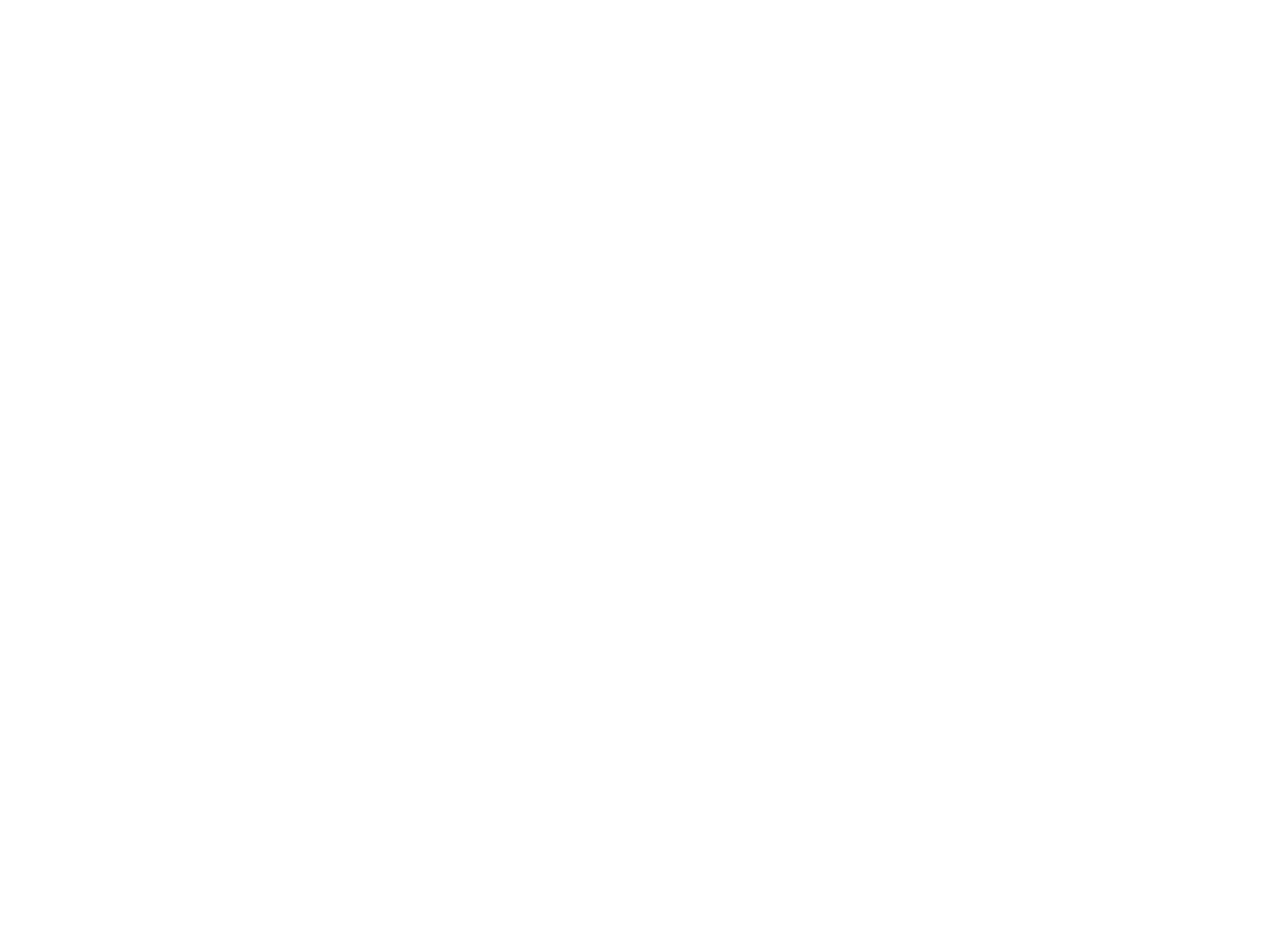
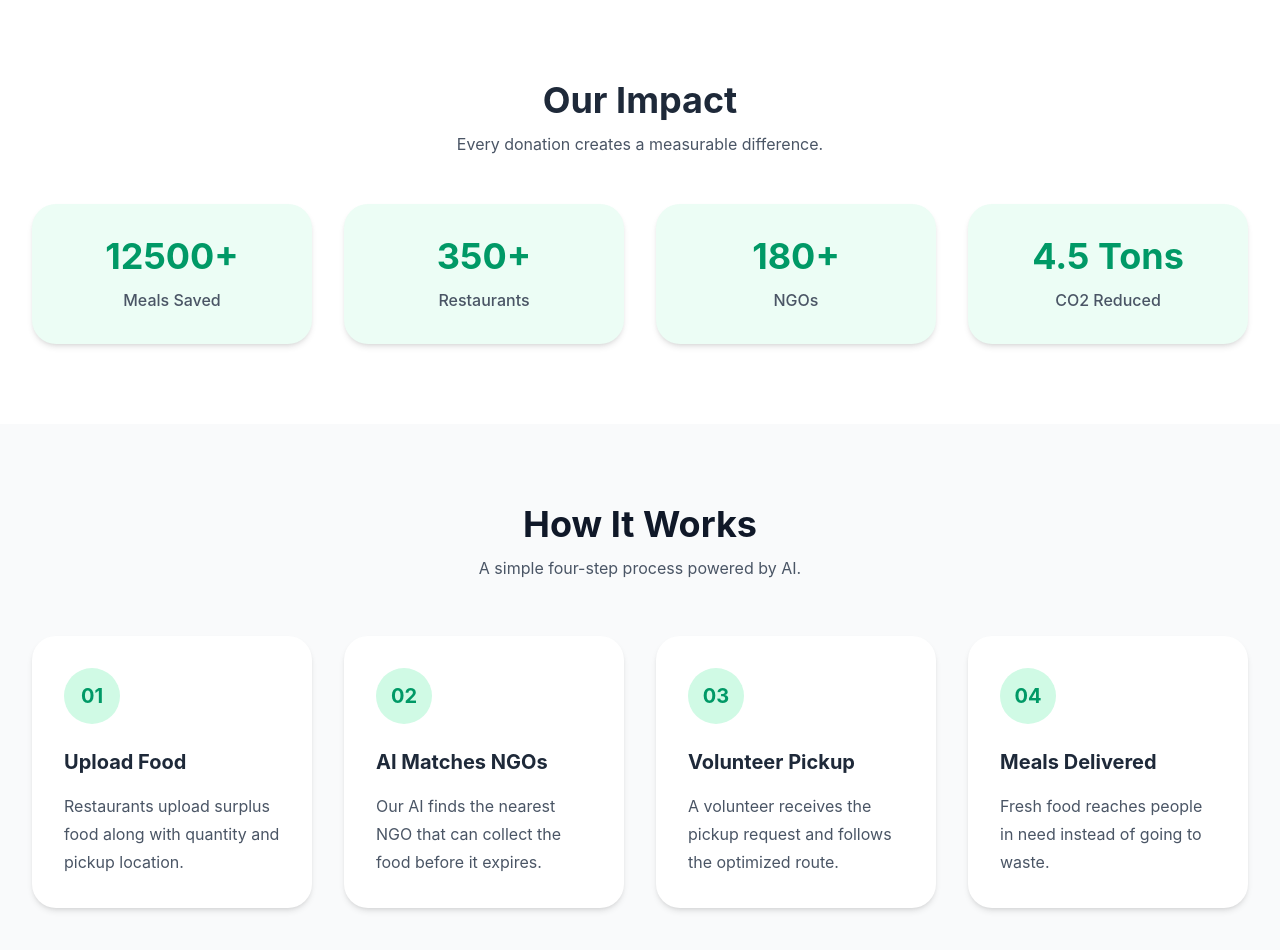
Before and after one commit to rohan1-alt/FoodLinkAI, a React app in the folder frontend/: page / in a window 1280 px wide. Shown: the part 800-1750 px from the top of the page. Before the commit the page ends 800 px from the top, so only its background shows below. Built offline with nearby package versions, Linux system fonts and the light colour scheme; the HTML template or start-up script is replaced by a standard one.

Commit message:
updated home page

```diff
--- a/frontend/src/components/HowItWorks.jsx
+++ b/frontend/src/components/HowItWorks.jsx
@@ -1,75 +1,67 @@
-import { Upload, Brain, Truck, HeartHandshake } from "lucide-react";
-
 function HowItWorks() {
   const steps = [
     {
-      icon: <Upload size={40} className="text-emerald-600" />,
+      number: "01",
       title: "Upload Food",
       description:
-        "Restaurants upload surplus food with quantity, expiry time and location."
+        "Restaurants upload surplus food along with quantity and pickup location.",
     },
     {
-      icon: <Brain size={40} className="text-emerald-600" />,
-      title: "AI Smart Match",
+      number: "02",
+      title: "AI Matches NGOs",
       description:
-        "Our AI finds the nearest NGO that can collect the food before it expires."
+        "Our AI finds the nearest NGO that can collect the food before it expires.",
     },
     {
-      icon: <Truck size={40} className="text-emerald-600" />,
+      number: "03",
       title: "Volunteer Pickup",
       description:
-        "Volunteers receive pickup requests with the best route."
+        "A volunteer receives the pickup request and follows the optimized route.",
     },
     {
-      icon: <HeartHandshake size={40} className="text-emerald-600" />,
+      number: "04",
       title: "Meals Delivered",
       description:
-        "Fresh food reaches people instead of ending up as waste."
-    }
+        "Fresh food reaches people in need instead of going to waste.",
+    },
   ];
 
   return (
-    <section className="py-24 bg-white">
-
+    <section className="bg-gray-50 py-20">
       <div className="max-w-7xl mx-auto px-8">
 
-        <h2 className="text-4xl font-bold text-center text-gray-800">
-          How It Works
-        </h2>
+        <div className="text-center">
+          <h2 className="text-4xl font-bold text-gray-900">
+            How It Works
+          </h2>
 
-        <p className="text-center mt-4 text-gray-600">
-          Four simple steps to reduce food waste using AI.
-        </p>
+          <p className="mt-3 text-gray-600">
+            A simple four-step process powered by AI.
+          </p>
+        </div>
 
-        <div className="grid md:grid-cols-4 gap-8 mt-16">
-
-          {steps.map((step, index) => (
-
+        <div className="grid md:grid-cols-2 lg:grid-cols-4 gap-8 mt-14">
+          {steps.map((step) => (
             <div
-              key={index}
-              className="rounded-3xl shadow-lg hover:shadow-2xl transition duration-300 p-8 text-center border"
+              key={step.number}
+              className="bg-white rounded-3xl shadow-md hover:shadow-xl transition duration-300 p-8"
             >
-
-              <div className="flex justify-center mb-6">
-                {step.icon}
+              <div className="w-14 h-14 rounded-full bg-emerald-100 text-emerald-600 flex items-center justify-center font-bold text-xl">
+                {step.number}
               </div>
 
-              <h3 className="text-xl font-semibold">
+              <h3 className="mt-6 text-xl font-bold text-gray-800">
                 {step.title}
               </h3>
 
-              <p className="text-gray-600 mt-4">
+              <p className="mt-4 text-gray-600 leading-7">
                 {step.description}
               </p>
-
             </div>
-
           ))}
-
         </div>
 
       </div>
-
     </section>
   );
 }
--- a/frontend/src/pages/Home.jsx
+++ b/frontend/src/pages/Home.jsx
@@ -1,11 +1,15 @@
 import Navbar from "../components/Navbar";
 import Hero from "../components/Hero";
+import Impact from "../components/Impact";
+import HowItWorks from "../components/HowItWorks";
 
 function Home() {
   return (
     <>
       <Navbar />
       <Hero />
+      <Impact />
+      <HowItWorks />
     </>
   );
 }
```
